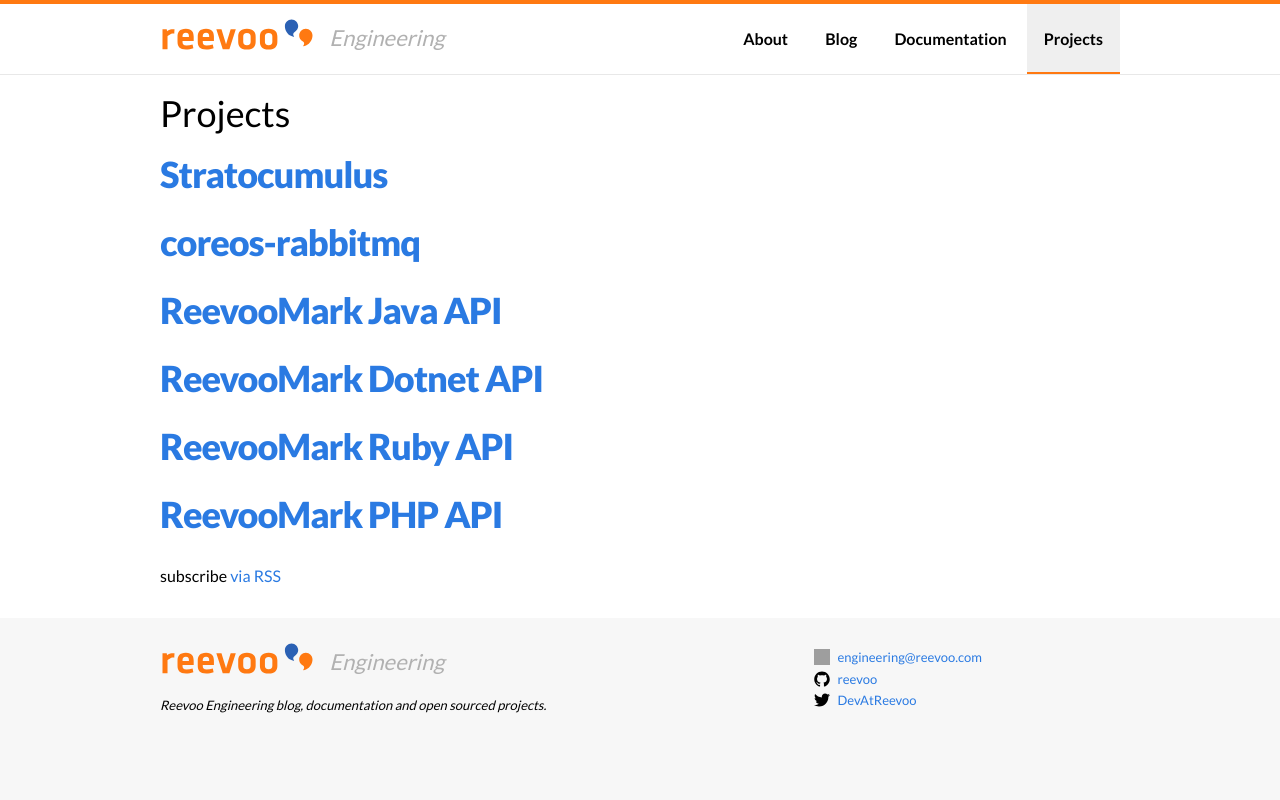
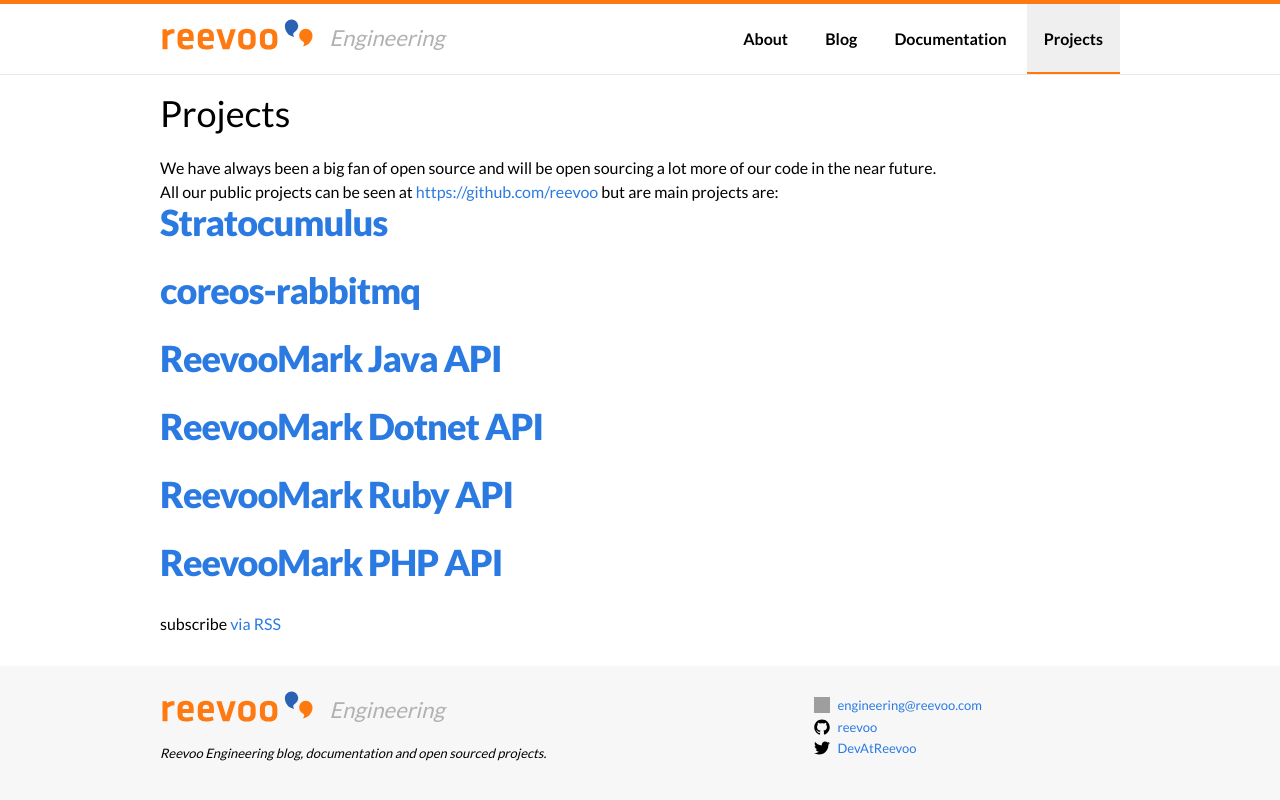
Before and after one commit to reevoo/reevoo.github.io, a Jekyll site: the page built from projects.html, in a window 1280 px wide. Shown: the top 800 px of the page. Built offline with Jekyll 4.4.1, drawn with Linux system fonts in a browser that asks for light colours; grey boxes are pictures that could not be loaded.

Commit message:
Add some text to the projects page.

```diff
--- a/projects.html
+++ b/projects.html
@@ -5,6 +5,8 @@
 ---
 <div class="home">
   <h1>Projects</h1>
+  <p>We have always been a big fan of open source and will be open sourcing a lot more of our code in the near future.</p>
+  <p>All our public projects can be seen at <a href="https://github.com/reevoo">https://github.com/reevoo</a> but are main projects are:</p>
   <ul class="posts">
     {% for project in site.data.projects %}
     <li>
```
